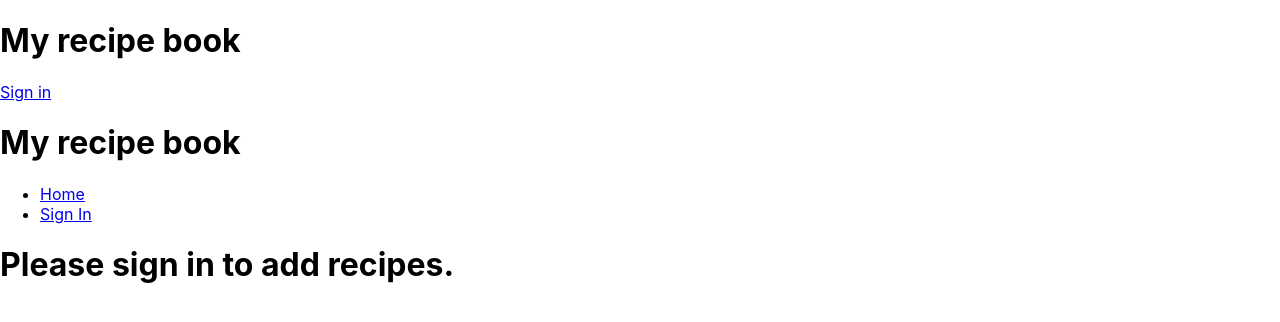
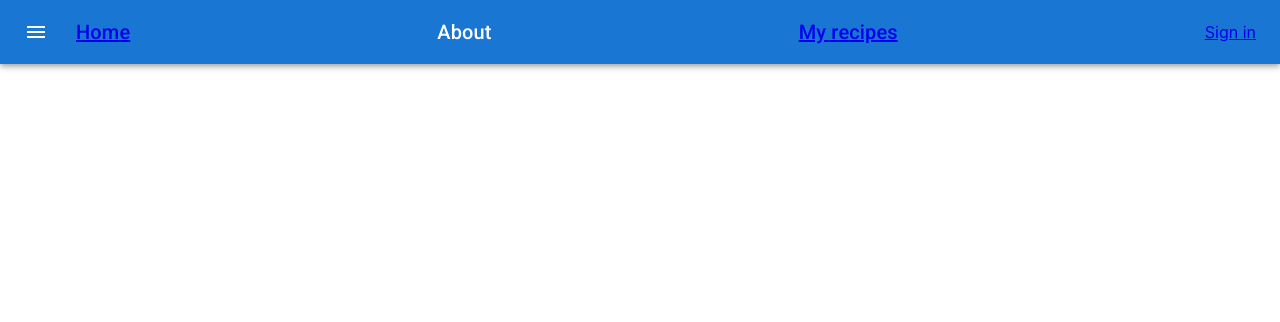
Before and after one commit to vzubarieva/My-recipe-book-capstone, a React (Create React App) app: page / in a window 1280 px wide. Shown: the top 322 px of the page. Built offline with nearby package versions, Linux system fonts and the light colour scheme; no server answers; the database is empty.

Commit message:
add navbar, home page

```diff
--- a/package.json
+++ b/package.json
@@ -3,6 +3,11 @@
   "version": "0.1.0",
   "private": true,
   "dependencies": {
+    "@emotion/react": "^11.10.5",
+    "@emotion/styled": "^11.10.5",
+    "@fontsource/roboto": "^4.5.8",
+    "@mui/icons-material": "^5.10.16",
+    "@mui/material": "^5.10.16",
     "@testing-library/jest-dom": "^5.16.5",
     "@testing-library/react": "^13.4.0",
     "@testing-library/user-event": "^13.5.0",
--- a/src/components/App.tsx
+++ b/src/components/App.tsx
@@ -3,25 +3,30 @@ import Header from "./Header";
 import Navbar from "./Navbar";
 import Protected from "./Protected";
 import RecipeControl from "./RecipeControl";
-import SignIn from "./SignIn";
-import Account from "../pages/Account";
+import SignIn from "../pages/SignIn";
+import MyRecipes from "../pages/MyRecipes";
 import { AuthContextProvider } from "../context/AuthContext";
 import { BrowserRouter as Router, Routes, Route } from "react-router-dom";
+import "@fontsource/roboto/300.css";
+import "@fontsource/roboto/400.css";
+import "@fontsource/roboto/500.css";
+import "@fontsource/roboto/700.css";
+import Home from "../pages/Home";
 
 function App() {
   return (
     <AuthContextProvider>
       <Router>
         <Navbar />
-        <Header />
+        {/* <Header /> */}
         <Routes>
           <Route path="/signIn" element={<SignIn />} />
-          <Route path="/" element={<RecipeControl />} />
+          <Route path="/" element={<Home />} />
           <Route
-            path="/Account"
+            path="/MyRecipes"
             element={
               <Protected>
-                <Account />
+                <MyRecipes />
               </Protected>
             }
           />
--- a/src/components/Header.tsx
+++ b/src/components/Header.tsx
@@ -12,6 +12,9 @@ function Header() {
         <li>
           <Link to="/sign-in">Sign In</Link>
         </li>
+        <li>
+          <Link to="/MyRecipes">My recipes</Link>
+        </li>
       </ul>
     </React.Fragment>
   );
--- a/src/components/Navbar.tsx
+++ b/src/components/Navbar.tsx
@@ -1,8 +1,29 @@
-import React from "react";
 import { Link } from "react-router-dom";
 import { UserAuth } from "../context/AuthContext";
+import * as React from "react";
+import AppBar from "@mui/material/AppBar";
+import Box from "@mui/material/Box";
+import Toolbar from "@mui/material/Toolbar";
+import Typography from "@mui/material/Typography";
+import Button from "@mui/material/Button";
+import IconButton from "@mui/material/IconButton";
+import MenuIcon from "@mui/icons-material/Menu";
 
-const Navbar = () => {
+// const Navbar = () => {
+
+//   return (
+//     <div className="flex justify-between bg-gray-200 w-full p-4">
+//       <h1 className="text-center text-2xl font-bold">My recipe book</h1>
+//       {user?.displayName ? (
+//         <button onClick={handleSignOut}>Logout</button>
+//       ) : (
+//         <Link to="/signIn">Sign in</Link>
+//       )}
+//     </div>
+//   );
+// };
+
+export default function ButtonAppBar() {
   const { user, logOut } = UserAuth();
 
   const handleSignOut = async () => {
@@ -12,17 +33,38 @@ const Navbar = () => {
       console.log(error);
     }
   };
-
   return (
-    <div className="flex justify-between bg-gray-200 w-full p-4">
-      <h1 className="text-center text-2xl font-bold">My recipe book</h1>
-      {user?.displayName ? (
-        <button onClick={handleSignOut}>Logout</button>
-      ) : (
-        <Link to="/signIn">Sign in</Link>
-      )}
-    </div>
+    <Box sx={{ flexGrow: 1 }}>
+      <AppBar position="static">
+        <Toolbar>
+          <IconButton
+            size="large"
+            edge="start"
+            color="inherit"
+            aria-label="menu"
+            sx={{ mr: 2 }}
+          >
+            <MenuIcon />
+          </IconButton>
+          <Typography variant="h6" component="div" sx={{ flexGrow: 1 }}>
+            <Link to="/">Home</Link>
+          </Typography>
+          <Typography variant="h6" component="div" sx={{ flexGrow: 1 }}>
+            About
+          </Typography>
+          <Typography variant="h6" component="div" sx={{ flexGrow: 1 }}>
+            <Link to="/MyRecipes">My recipes</Link>
+          </Typography>
+          {user?.displayName ? (
+            <Button onClick={handleSignOut} color="inherit">
+              Logout
+            </Button>
+          ) : (
+            <Link to="/signIn">Sign in</Link>
+          )}
+        </Toolbar>
+      </AppBar>
+    </Box>
   );
-};
-
-export default Navbar;
+}
+// export default Navbar;
--- a/src/components/RecipeControl.tsx
+++ b/src/components/RecipeControl.tsx
@@ -58,7 +58,7 @@ const RecipeControl = () => {
   };
 
   const handleDeletingRecipe = async (id: string) => {
-    await deleteDoc(doc(db, "tickets", id));
+    await deleteDoc(doc(db, "recipes", id));
     setSelectedRecipe(null);
   };
 
--- a/src/pages/Account.tsx
+++ /dev/null
@@ -1,27 +0,0 @@
-import React from "react";
-import { UserAuth } from "../context/AuthContext";
-
-const Account = () => {
-  const { logOut, user } = UserAuth();
-  const handleSignOut = async () => {
-    try {
-      await logOut();
-    } catch (error) {
-      console.log(error);
-    }
-  };
-
-  return (
-    <div className="w-[300px] m-auto">
-      <h1 className="text-center text-2xl font-bold pt-12">My account</h1>
-      <div>
-        <p>Welcome, {user?.displayName}</p>
-      </div>
-      <button onClick={handleSignOut} className="border py-2 px-5 mt-10">
-        Logout
-      </button>
-    </div>
-  );
-};
-
-export default Account;
--- /dev/null
+++ b/src/pages/Home.tsx
@@ -0,0 +1,7 @@
+import React from "react";
+
+function Home() {
+  return <React.Fragment></React.Fragment>;
+}
+
+export default Home;
--- /dev/null
+++ b/src/pages/MyRecipes.tsx
@@ -0,0 +1,29 @@
+import React from "react";
+import RecipeControl from "../components/RecipeControl";
+import { UserAuth } from "../context/AuthContext";
+
+const MyRecipes = () => {
+  const { user } = UserAuth();
+  // const handleSignOut = async () => {
+  //   try {
+  //     await logOut();
+  //   } catch (error) {
+  //     console.log(error);
+  //   }
+  // };
+
+  return (
+    <div className="w-[300px] m-auto">
+      <h1 className="text-center text-2xl font-bold pt-12">
+        My recipe dashboard
+      </h1>
+      <div>
+        <p>Welcome, {user?.displayName}</p>
+      </div>
+
+      <RecipeControl />
+    </div>
+  );
+};
+
+export default MyRecipes;
--- a/src/components/SignIn.tsx
+++ b/src/pages/SignIn.tsx
@@ -1,5 +1,5 @@
 import React, { useState, useEffect } from "react";
-import { auth } from "./../helpers/firebase";
+import { auth } from "../helpers/firebase";
 import { UserAuth } from "../context/AuthContext";
 import {
   createUserWithEmailAndPassword,
@@ -57,7 +57,7 @@ function SignIn() {
 
   useEffect(() => {
     if (user != null) {
-      navigate("/account");
+      navigate("/MyRecipes");
     }
   }, [user, navigate]);
 
```
Also changed, not shown: 1 other file (tests, documents, lock files or other folders).
